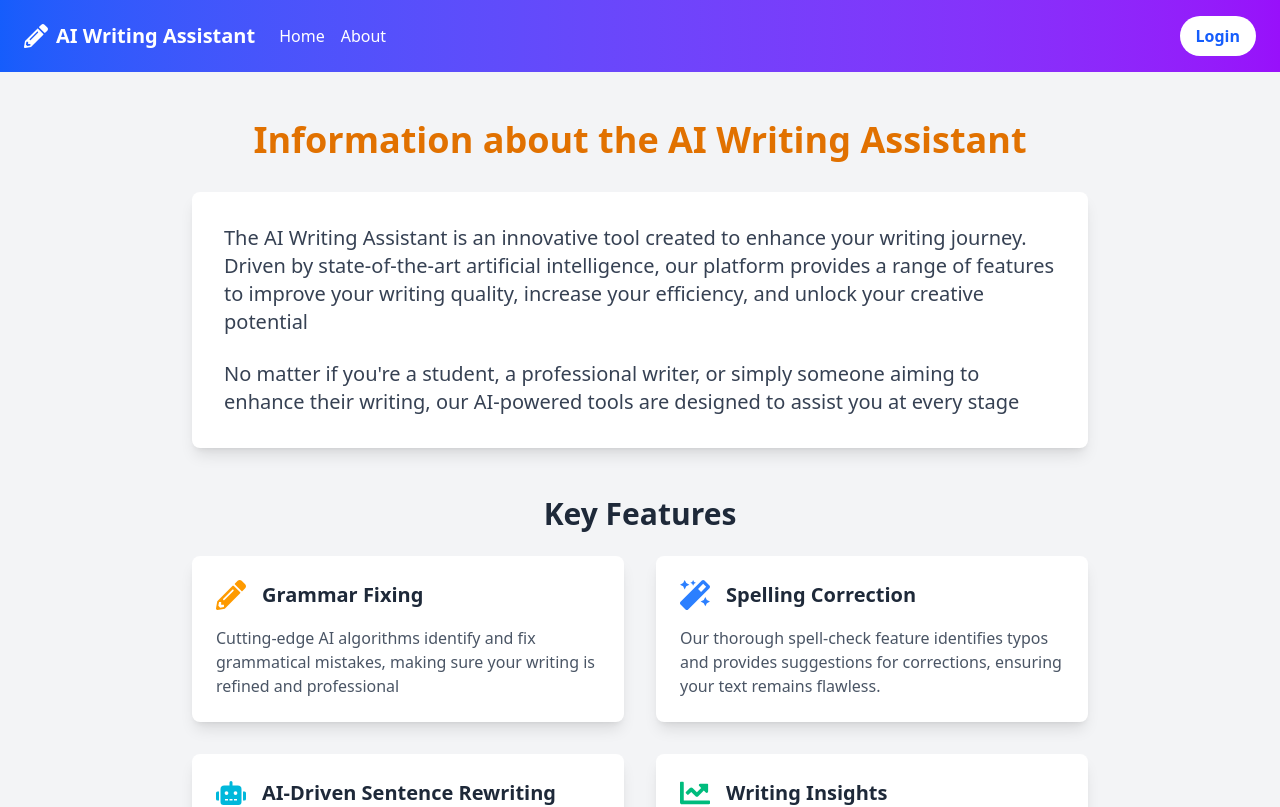
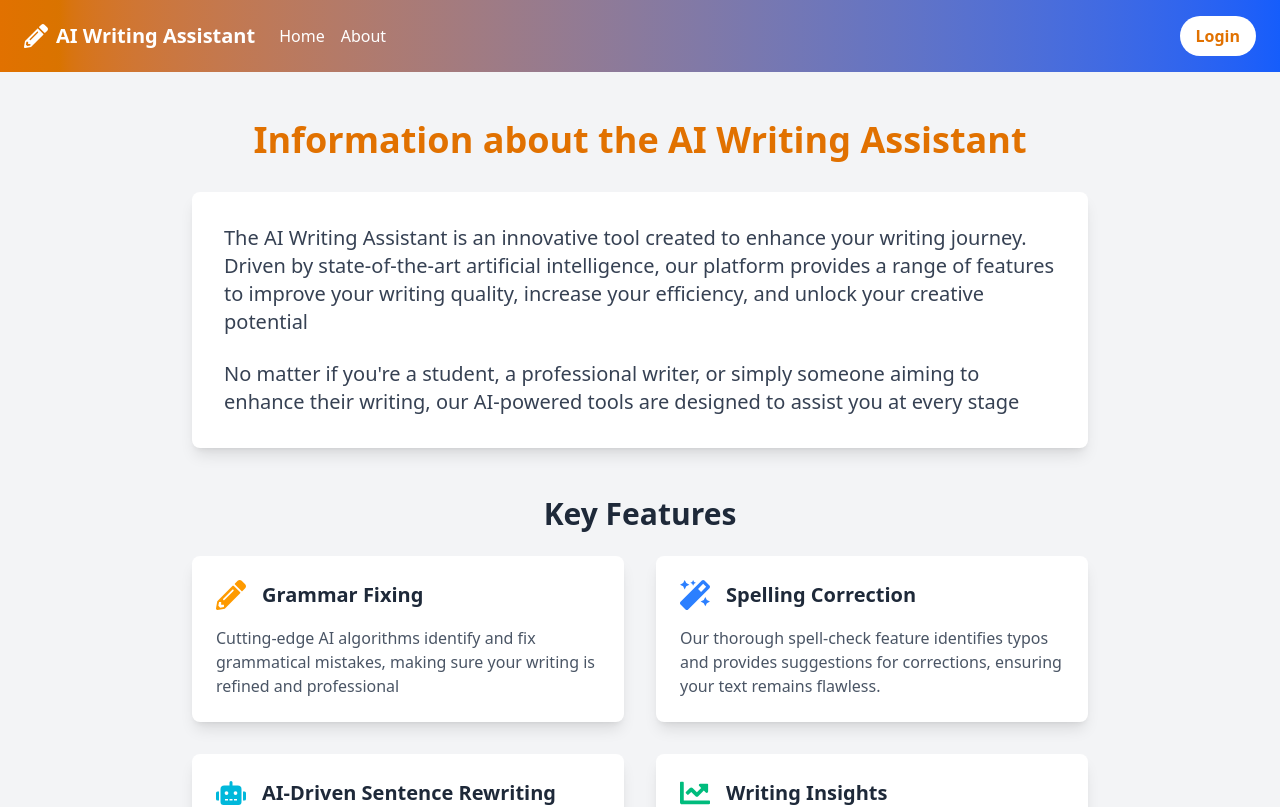
Before and after one commit to Tane4ka170/AIWriteAssist, a React (Vite) app in the folder client/: page /about in a window 1280 px wide. Shown: the top 807 px of the page. Built offline with nearby package versions, Linux system fonts and the light colour scheme; no server answers.

Commit message:
Minor color and style adjustments in NavBar

```diff
--- a/client/src/components/NavBar.jsx
+++ b/client/src/components/NavBar.jsx
@@ -1,4 +1,3 @@
-import React from "react";
 import { Link } from "react-router-dom";
 import { usePrivy } from "@privy-io/react-auth";
 import { FaPencilAlt } from "react-icons/fa";
@@ -8,14 +7,14 @@ const Navbar = () => {
 
   if (!ready) {
     return (
-      <div className="flex justify-center items-center h-16 bg-gradient-to-r from-blue-600 to-purple-600">
+      <div className="flex justify-center items-center h-16 bg-gradient-to-r from-amber-600 to-blue-600">
         <div className="animate-spin rounded-full h-8 w-8 border-t-2 border-b-2 border-white"></div>
       </div>
     );
   }
 
   return (
-    <nav className="bg-gradient-to-r from-blue-600 to-purple-600 text-white py-4 px-6">
+    <nav className="bg-gradient-to-r from-amber-600 to-blue-600 text-white py-4 px-6">
       <div className="container mx-auto flex justify-between items-center">
         <div className="flex items-center space-x-6">
           <Link
@@ -35,14 +34,14 @@ const Navbar = () => {
           {authenticated ? (
             <button
               onClick={logout}
-              className="bg-white text-blue-600 px-4 py-2 rounded-full font-semibold hover:bg-blue-100 transition duration-300"
+              className="bg-white text-amber-600 px-4 py-2 rounded-full font-semibold hover:bg-amber-100 transition duration-300"
             >
               Logout
             </button>
           ) : (
             <button
               onClick={login}
-              className="bg-white text-blue-600 px-4 py-2 rounded-full font-semibold hover:bg-blue-100 transition duration-300"
+              className="bg-white text-amber-600 px-4 py-2 rounded-full font-semibold hover:bg-amber-100 transition duration-300"
             >
               Login
             </button>
@@ -56,7 +55,7 @@ const Navbar = () => {
 const NavLink = ({ to, children }) => (
   <Link
     to={to}
-    className="text-white hover:text-blue-200 transition duration-300"
+    className="text-white hover:text-amber-200 transition duration-300"
   >
     {children}
   </Link>
```
